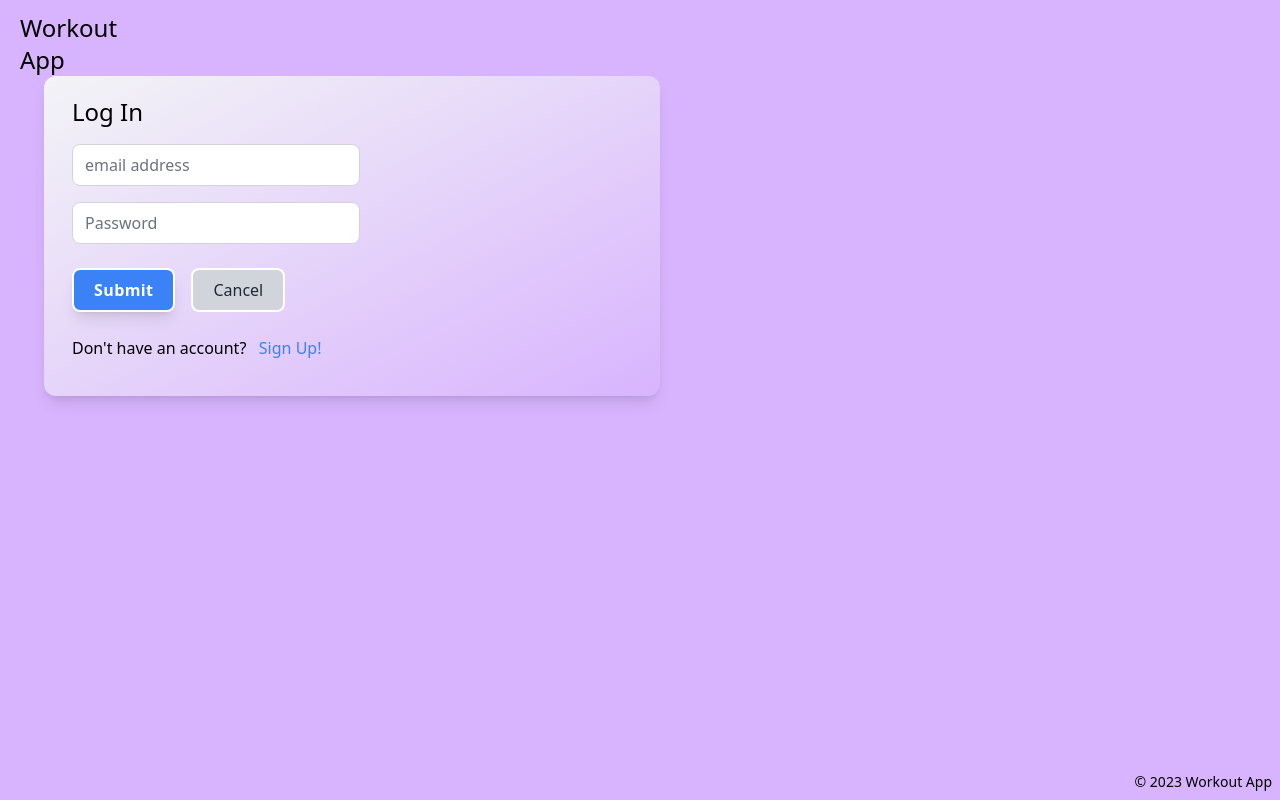
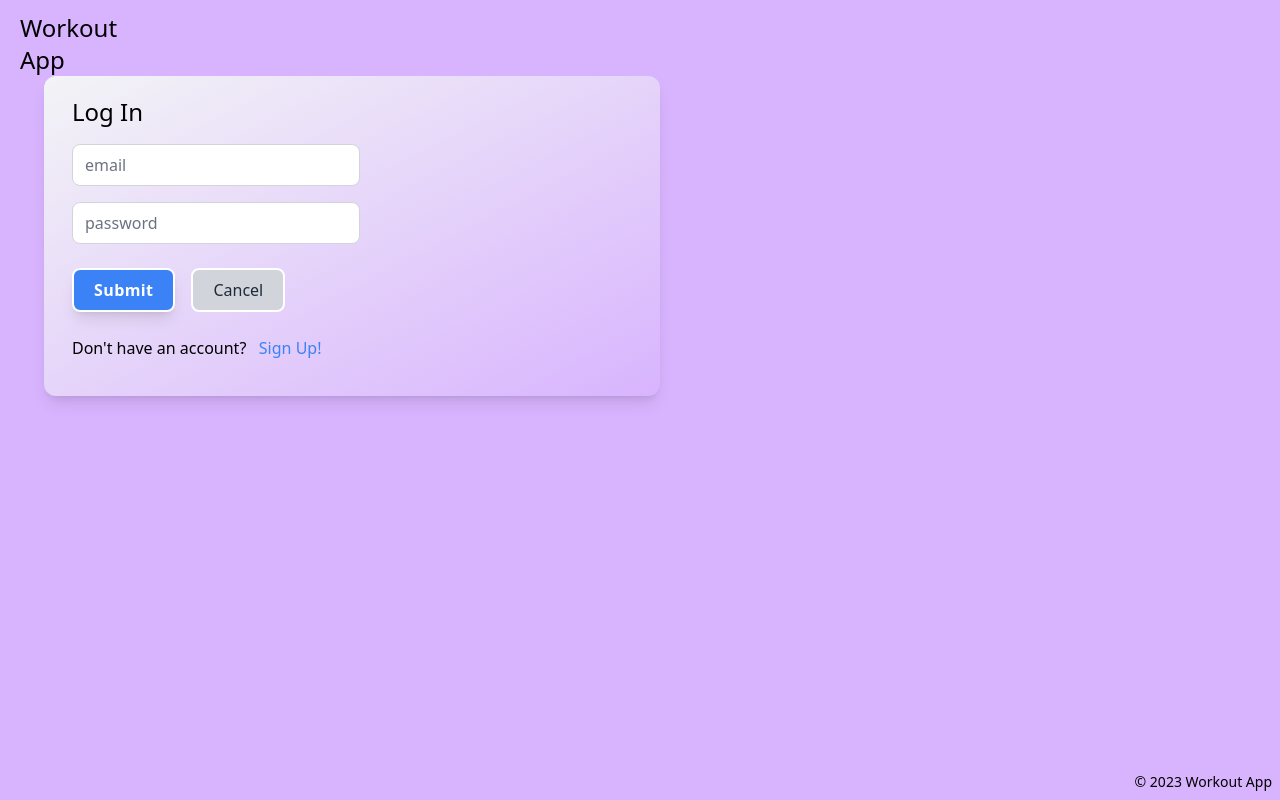
Before and after one commit to robmonday/workout, a React (Vite) app: page /data in a window 1280 px wide. Built offline with nearby package versions, Linux system fonts and the light colour scheme; what chartjs-plugin-datalabels would draw is missing.

Commit message:
email coerce to lowercase in auth forms

```diff
--- a/index.html
+++ b/index.html
@@ -2,9 +2,8 @@
 <html lang="en">
   <head>
     <meta charset="UTF-8" />
-    <link rel="icon" type="image/svg+xml" href="/vite.svg" />
     <meta name="viewport" content="width=device-width, initial-scale=1.0" />
-    <title>Vite + React + TS</title>
+    <title>Workout App</title>
   </head>
   <body class="bg-purple-300">
     <div id="root" class=""></div>
--- a/src/components/LogInForm.tsx
+++ b/src/components/LogInForm.tsx
@@ -64,7 +64,7 @@ export default function LogInForm() {
 
         <input
           className="input mb-4 w-[100%] max-w-[18rem] lowercase"
-          placeholder="Email Address"
+          placeholder="email"
           type="text"
           {...register("email")}
         />
@@ -75,7 +75,7 @@ export default function LogInForm() {
 
         <input
           className="input mb-4 w-[100%] max-w-[18rem] "
-          placeholder="Password"
+          placeholder="password"
           type="password"
           {...register("password")}
         />
--- a/src/components/SignUpForm.tsx
+++ b/src/components/SignUpForm.tsx
@@ -60,13 +60,13 @@ export default function SignUpForm() {
         <input
           type="text"
           className="input mb-4 mr-2 w-[100%] max-w-[18rem]"
-          placeholder="First Name"
+          placeholder="first name"
           {...register("firstName")}
         />
         <input
           type="text"
           className="input mb-4 w-[100%] max-w-[18rem] "
-          placeholder="Last Name"
+          placeholder="last name"
           {...register("lastName")}
         />
         <span className="ml-2 text-red-600">
@@ -78,7 +78,7 @@ export default function SignUpForm() {
 
         <input
           className="input mb-4 w-[100%] max-w-[18rem] lowercase"
-          placeholder="Email"
+          placeholder="email"
           type="text"
           {...register("email")}
         />
@@ -88,8 +88,8 @@ export default function SignUpForm() {
         <br />
 
         <input
-          className="input mb-4 w-[100%] max-w-[18rem] "
-          placeholder="Confirm Email"
+          className="input mb-4 w-[100%] max-w-[18rem] lowercase "
+          placeholder="confirm email"
           type="text"
           {...register("confirmEmail")}
         />
@@ -102,7 +102,7 @@ export default function SignUpForm() {
 
         <input
           className="input mb-4 w-[100%] max-w-[18rem] "
-          placeholder="Password"
+          placeholder="password"
           type="password"
           {...register("password")}
         />
```
Also changed, not shown: public/work-out.png (added).
